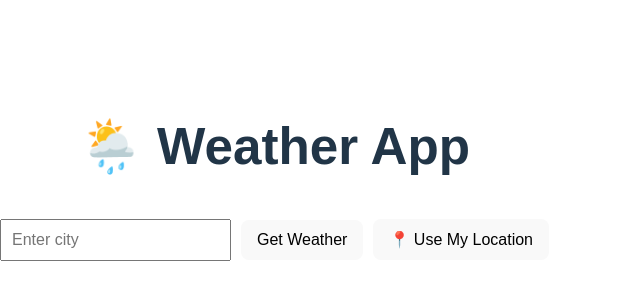
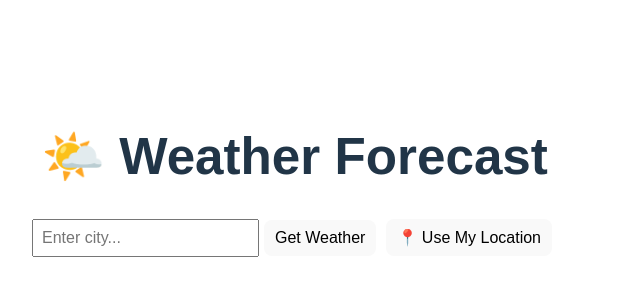
Before and after one commit to PuspenduNayak/wheather-app, a React (Vite) app in the folder frontend/: page / in a window 1280 px wide. Shown: the part 224-524 px from the top of the page, without its empty margins (0-640 px from the left). Built offline with nearby package versions, Linux system fonts and the light colour scheme.

Commit message:
Forecast added

```diff
--- a/frontend/src/App.css
+++ b/frontend/src/App.css
@@ -1,27 +1,44 @@
 .app {
   text-align: center;
-  font-family: sans-serif;
-  margin-top: 3rem;
+  font-family: Arial;
+  padding: 2rem;
 }
 
-input {
-  padding: 10px;
-  font-size: 1rem;
-  margin-right: 10px;
+.search input {
+  padding: 8px;
+  font-size: 16px;
 }
 
-button {
-  padding: 10px 15px;
-  font-size: 1rem;
-  cursor: pointer;
-  margin-top: 10px;
-}
-
-.weather {
-  margin-top: 2rem;
+.search button {
+  padding: 8px 10px;
+  margin: 0 5px;
+  font-size: 16px;
 }
 
 .error {
   color: red;
   margin-top: 1rem;
 }
+
+.weather-info {
+  margin-top: 2rem;
+}
+
+.forecast {
+  margin-top: 2rem;
+}
+
+.forecast-grid {
+  display: flex;
+  flex-wrap: wrap;
+  justify-content: center;
+  gap: 1rem;
+}
+
+.day {
+  background: #333;
+  padding: 1rem;
+  border-radius: 8px;
+  width: 120px;
+  box-shadow: 0 0 5px rgba(0,0,0,0.1);
+}
--- a/frontend/src/App.jsx
+++ b/frontend/src/App.jsx
@@ -1,87 +1,103 @@
 import { useState } from 'react';
 import './App.css';
+
+const BACKEND_URL = 'http://localhost:5000';
 
 function App() {
   const [city, setCity] = useState('');
   const [weather, setWeather] = useState(null);
+  const [forecast, setForecast] = useState([]);
   const [error, setError] = useState('');
 
+  const clearMessages = () => {
+    setError('');
+    setWeather(null);
+    setForecast([]);
+  };
+
   const fetchWeatherByCity = async () => {
-    setCity("")
+    clearMessages();
     try {
-      const res = await fetch(`http://localhost:5000/weather?city=${city}`);
+      const res = await fetch(`${BACKEND_URL}/weather?city=${city}`);
       const data = await res.json();
+      if (!res.ok) throw new Error(data.message);
+      setWeather(data);
 
-      if (res.ok) {
-        setWeather(data);
-        setError('');
-      } else {
-        setError(data.message || 'Error fetching weather');
-        setWeather(null);
-      }
-    } catch {
-      setError('Error connecting to server');
-      setWeather(null);
+      const forecastRes = await fetch(`${BACKEND_URL}/forecast?lat=${data.coord.lat}&lon=${data.coord.lon}`);
+      const forecastData = await forecastRes.json();
+      if (!forecastRes.ok) throw new Error(forecastData.message);
+      setForecast(forecastData.forecast);
+    } catch (err) {
+      setError(err.message);
     }
   };
 
   const fetchWeatherByLocation = () => {
-    setCity("")
+    clearMessages();
     if (!navigator.geolocation) {
-      setError('Geolocation is not supported');
+      setError('Geolocation not supported');
       return;
     }
 
     navigator.geolocation.getCurrentPosition(
-      async (position) => {
-        const { latitude, longitude } = position.coords;
+      async (pos) => {
+        const { latitude, longitude } = pos.coords;
         try {
-          const res = await fetch(`http://localhost:5000/weather?lat=${latitude}&lon=${longitude}`);
+          const res = await fetch(`${BACKEND_URL}/weather?lat=${latitude}&lon=${longitude}`);
           const data = await res.json();
+          if (!res.ok) throw new Error(data.message);
+          setWeather(data);
 
-          if (res.ok) {
-            setWeather(data);
-            setError('');
-          } else {
-            setError(data.message || 'Error fetching weather');
-            setWeather(null);
-          }
-        } catch {
-          setError('Error connecting to server');
-          setWeather(null);
+          const forecastRes = await fetch(`${BACKEND_URL}/forecast?lat=${latitude}&lon=${longitude}`);
+          const forecastData = await forecastRes.json();
+          if (!forecastRes.ok) throw new Error(forecastData.message);
+          setForecast(forecastData.forecast);
+        } catch (err) {
+          setError(err.message);
         }
       },
-      () => {
-        setError('Permission denied or error getting location');
-      }
+      () => setError('Permission denied')
     );
   };
 
   return (
     <div className="app">
-      <h1>🌦️ Weather App</h1>
+      <h1>🌤️ Weather Forecast</h1>
 
-      <div style={{ marginBottom: '20px' }}>
+      <div className="search">
         <input
           type="text"
-          placeholder="Enter city"
+          placeholder="Enter city..."
           value={city}
           onChange={(e) => setCity(e.target.value)}
         />
         <button onClick={fetchWeatherByCity}>Get Weather</button>
-        <button onClick={fetchWeatherByLocation} style={{ marginLeft: '10px' }}>
-          📍 Use My Location
-        </button>
+        <button onClick={fetchWeatherByLocation}>📍 Use My Location</button>
       </div>
 
       {error && <p className="error">{error}</p>}
 
       {weather && (
-        <div className="weather">
+        <div className="weather-info">
           <h2>{weather.name}</h2>
-          <p>🌡️ {weather.temp} °C</p>
+          <p>🌡️ {weather.temp}°C</p>
           <p>💧 Humidity: {weather.humidity}%</p>
           <p>🌥️ {weather.description}</p>
+        </div>
+      )}
+
+      {forecast.length > 0 && (
+        <div className="forecast">
+          <h3>5-Day Forecast</h3>
+          <div className="forecast-grid">
+            {forecast.map((day, i) => (
+              <div key={i} className="day">
+                <strong>{day.date}</strong>
+                <p>🌡️ {day.temp}°C</p>
+                <p>🌥️ {day.description}</p>
+              </div>
+            ))}
+          </div>
         </div>
       )}
     </div>
```
Also changed, not shown: 1 other file (tests, documents, lock files or other folders).
